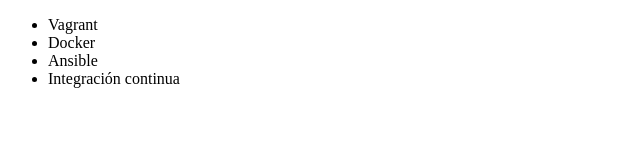
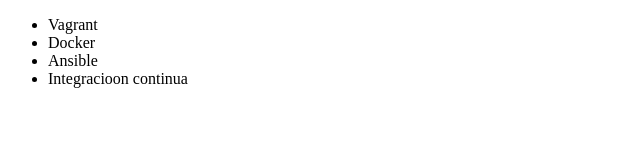
Before and after one commit to GAKUZM/alura-git, a plain HTML site: page index.html in a window 1280 px wide. Shown: the full height of the page, 0-640 px from the left. Drawn offline with Linux system fonts and the light colour scheme.

Commit message:
arreglado las dos o

```diff
--- a/index.html
+++ b/index.html
@@ -9,7 +9,7 @@
          <li> Vagrant </li>
          <li> Docker </li>
          <li> Ansible </li>
-         <li> Integración continua </li>
+         <li> Integracioon continua </li>
      </ul>
 </body>
 </html>
```
